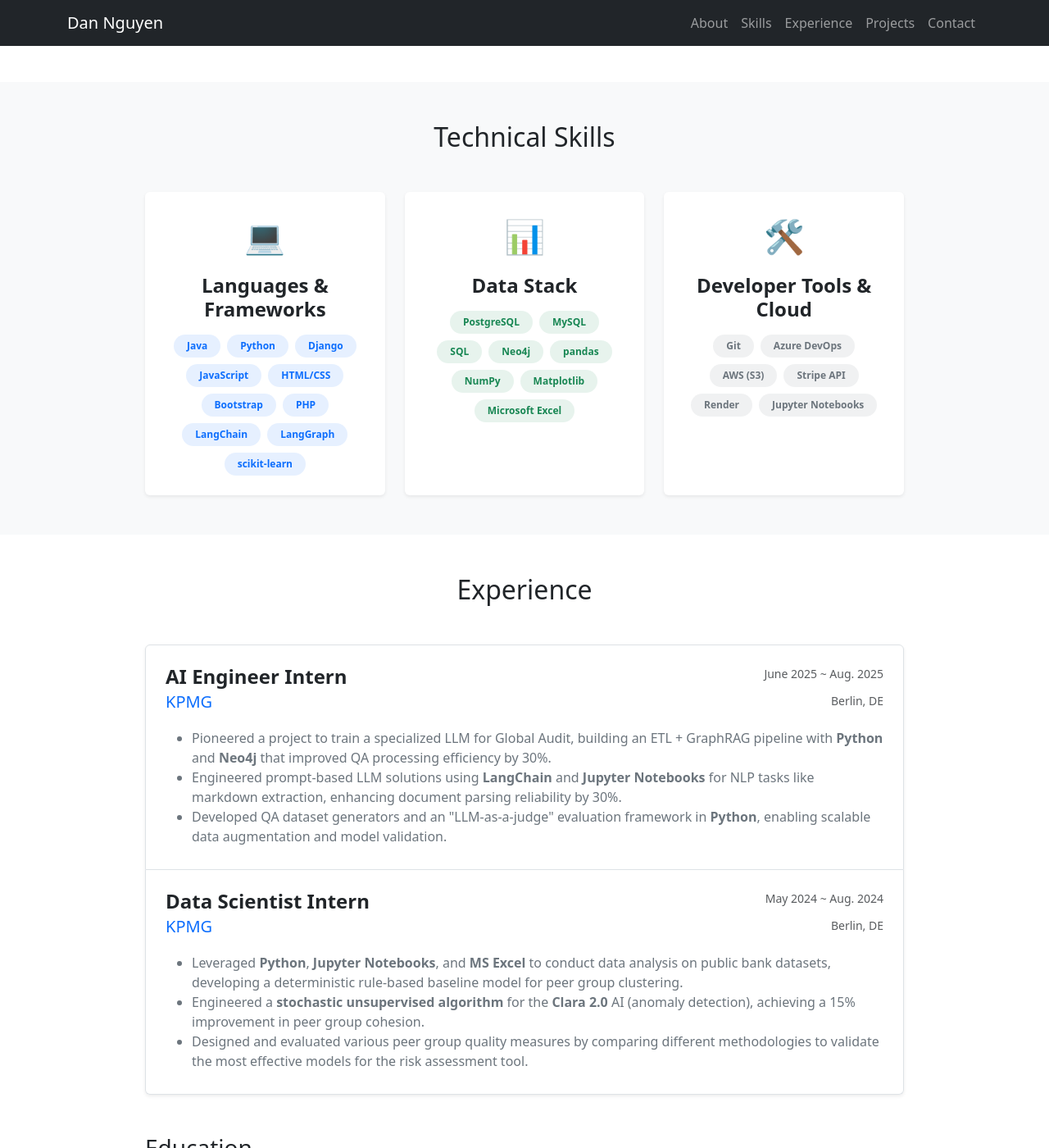
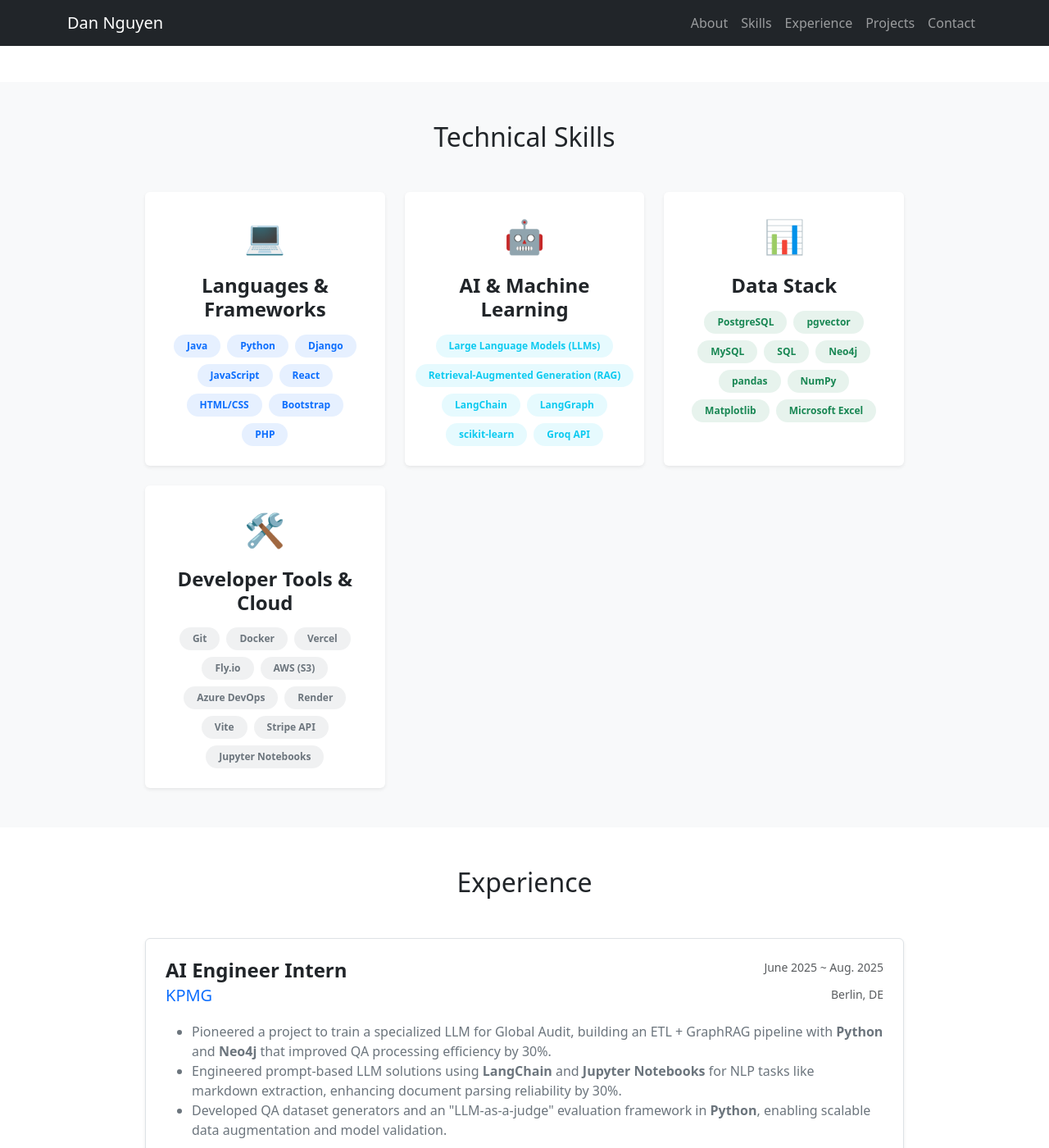
Before and after one commit to dannguyen111/dannguyen111.github.io, a Jekyll site: the page built from index.html, in a window 1280 px wide and 1400 px high, scrolled down 675 px. Shown: the whole window at 82% size. Built offline with Jekyll 4.4.1, drawn with Linux system fonts in a browser that asks for light colours.

Commit message:
swapped resume & added skills

```diff
--- a/_data/skills.yml
+++ b/_data/skills.yml
@@ -1,23 +1,33 @@
 - category: "Languages & Frameworks"
-  icon: "💻" # You can use HTML entities or Emojis
-  color: "primary" # Bootstrap color class (blue)
+  icon: "💻"
+  color: "primary"
   items:
     - Java
     - Python
     - Django
     - JavaScript
+    - React
     - HTML/CSS
     - Bootstrap
     - PHP
+
+- category: "AI & Machine Learning"
+  icon: "🤖"
+  color: "info" # Bootstrap color class (light blue)
+  items:
+    - Large Language Models (LLMs)
+    - Retrieval-Augmented Generation (RAG)
     - LangChain
     - LangGraph
     - scikit-learn
+    - Groq API
 
 - category: "Data Stack"
   icon: "📊"
-  color: "success" # Bootstrap color class (green)
+  color: "success"
   items:
     - PostgreSQL
+    - pgvector
     - MySQL
     - SQL
     - Neo4j
@@ -28,11 +38,15 @@
 
 - category: "Developer Tools & Cloud"
   icon: "🛠️"
-  color: "secondary" # Bootstrap color class (gray)
+  color: "secondary"
   items:
     - Git
+    - Docker
+    - Vercel
+    - Fly.io
+    - AWS (S3)
     - Azure DevOps
-    - AWS (S3)
+    - Render
+    - Vite
     - Stripe API
-    - Render
     - Jupyter Notebooks
```
Also changed, not shown: 1 other file.
